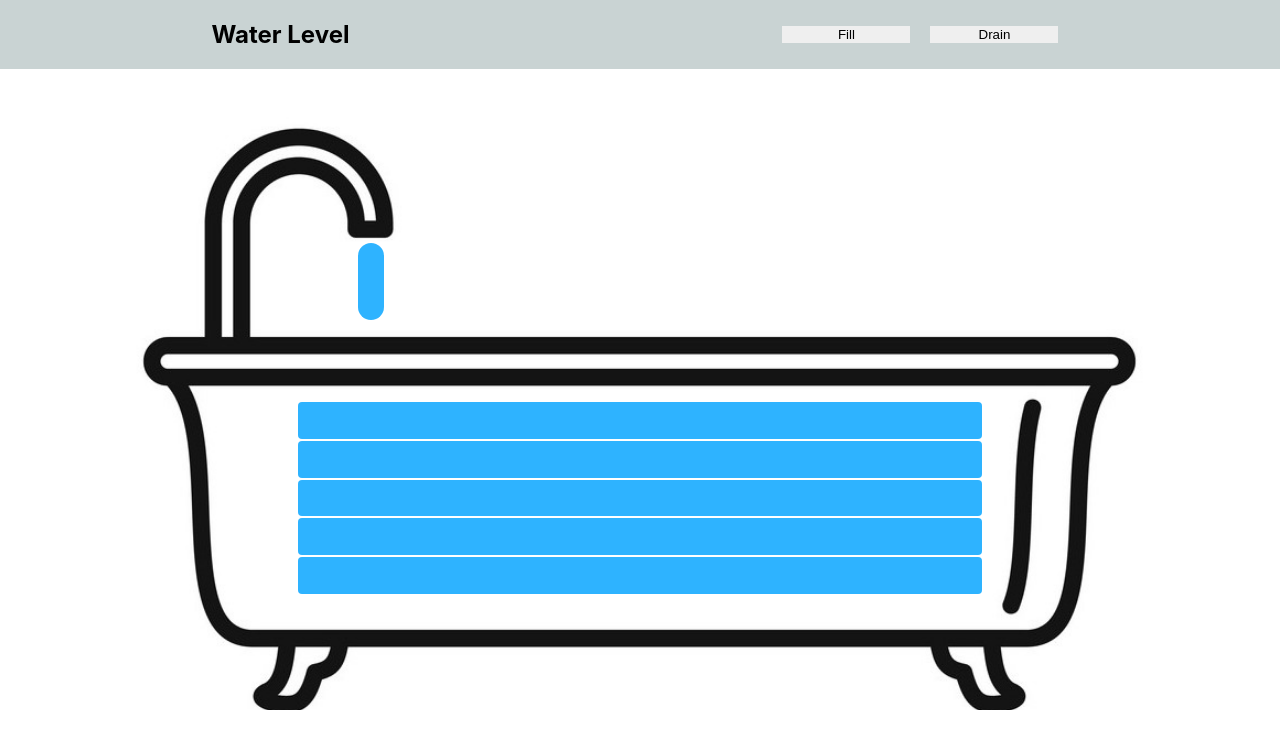
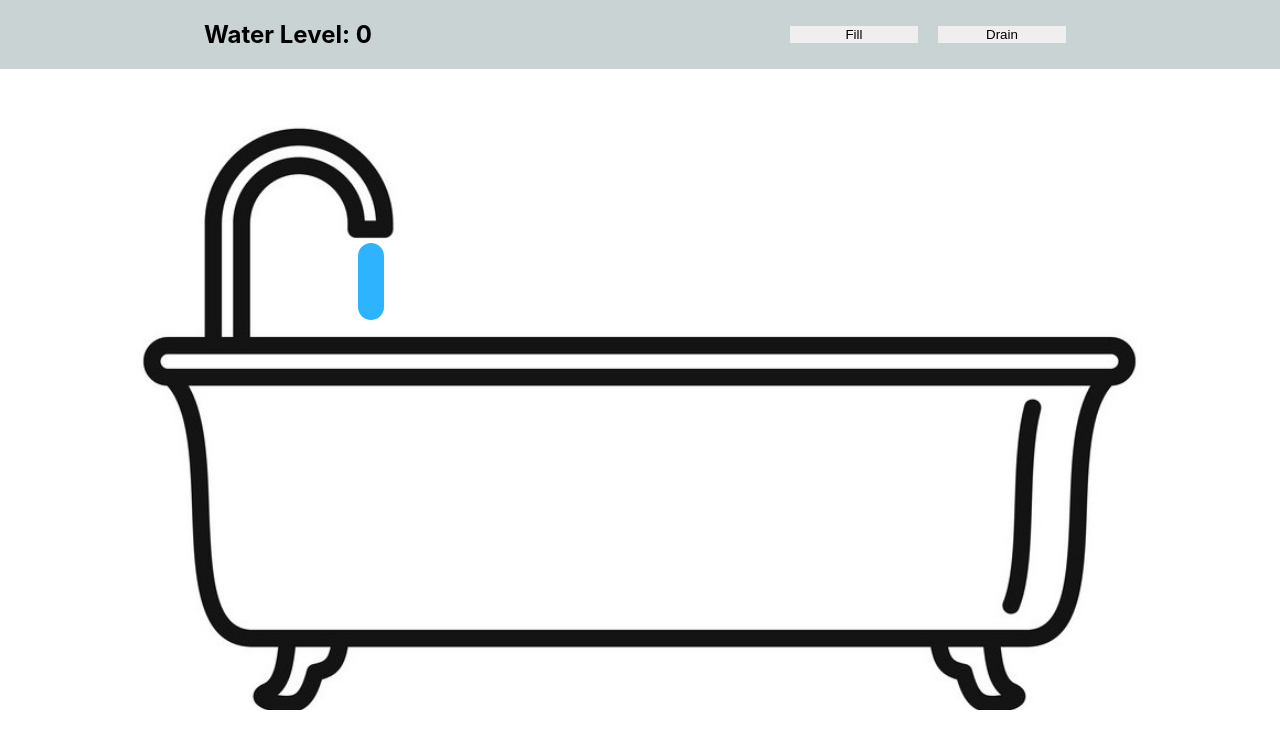
Before and after one commit to tmurphy3/sage, a React (Create React App) app: page / in a window 1280 px wide. Shown: the top 748 px of the page. Built offline with nearby package versions, Linux system fonts and the light colour scheme.

Commit message:
bathtub fills and drains by increments of one when buttons are clicked

```diff
--- a/src/App.js
+++ b/src/App.js
@@ -1,17 +1,32 @@
+import React, { useState } from "react";
+import Bathtub from "./components/Bathtub";
 import "./styles/App.css";
-import Bathtub from "./components/Bathtub";
 
 function App() {
+  const [waterLevel, setWaterLevel] = useState(0);
+
+  const handleFill = () => {
+    if (waterLevel === 5) return;
+    setWaterLevel((level) => level + 1);
+    return;
+  };
+
+  const handleDrain = () => {
+    if (waterLevel === 0) return;
+    setWaterLevel((level) => level - 1);
+    return;
+  };
+
   return (
     <div className="App">
       <div className="App__header">
-        <h2>Water Level</h2>
+        <h2>Water Level: {waterLevel}</h2>
         <div className="App__headerButtons">
-          <button onClick={() => console.log("Fill")}>Fill</button>
-          <button onClick={() => console.log("Drain")}>Drain</button>
+          <button onClick={handleFill}>Fill</button>
+          <button onClick={handleDrain}>Drain</button>
         </div>
       </div>
-      <Bathtub />
+      <Bathtub waterLevel={waterLevel} />
     </div>
   );
 }
--- a/src/components/Bathtub.js
+++ b/src/components/Bathtub.js
@@ -1,12 +1,12 @@
 import React from "react";
 import "../styles/Bathtub.css";
 
-function Bathtub() {
+function Bathtub({ waterLevel }) {
   return (
     <div className="Bathtub">
       <div className="Fouset" />
       <div className="WaterContainer">
-        {Array(5)
+        {Array(waterLevel)
           .fill()
           .map((el, i) => (
             <div key={i} className="Water"></div>
```
